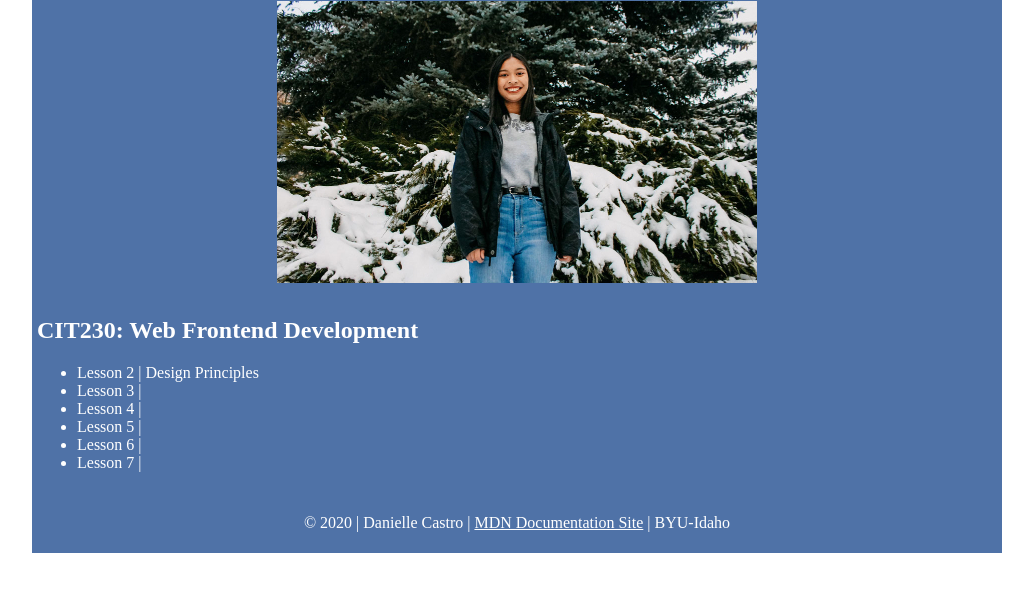
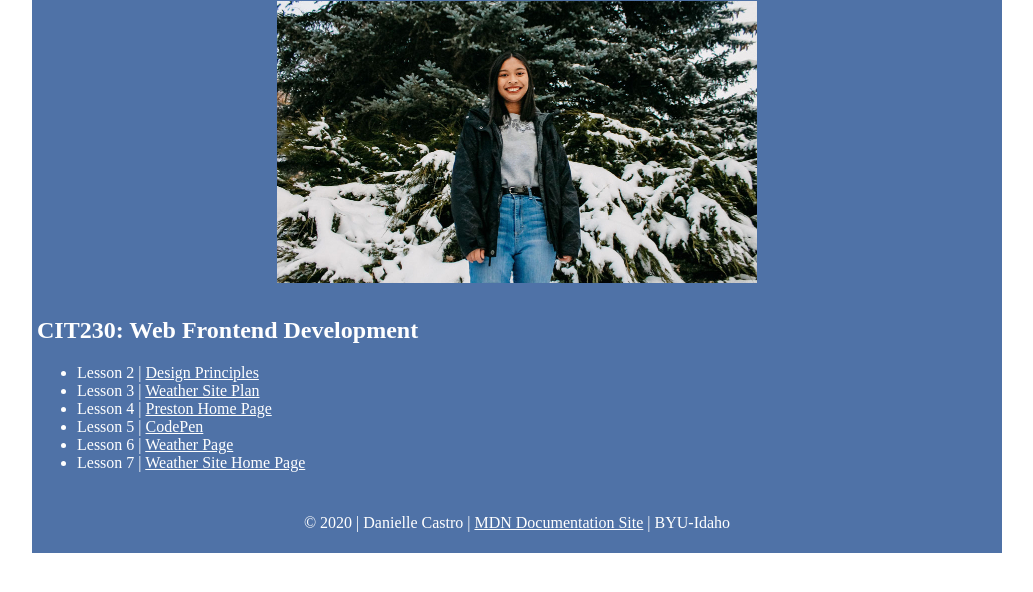
Before and after one commit to daniellecastro/daniellecastro.github.io, a plain HTML site: page index.html in a window 1280 px wide. Shown: the part 92-684 px from the top of the page, without its empty margins (123-1156 px from the left). Drawn offline with Linux system fonts and the light colour scheme; a web font is replaced by a local one.

Commit message:
updated links

```diff
--- a/index.html
+++ b/index.html
@@ -20,12 +20,12 @@
         <main>
             <h2>CIT230: Web Frontend Development</h2>
             <ul>
-                <li>Lesson 2 | Design Principles</li>
-                <li>Lesson 3 |</li>
-                <li>Lesson 4 |</li>
-                <li>Lesson 5 |</li>
-                <li>Lesson 6 |</li>
-                <li>Lesson 7 |</li>
+                <li>Lesson 2 | <a href="#">Design Principles</a></li>
+                <li>Lesson 3 | <a href="#">Weather Site Plan</a></li>
+                <li>Lesson 4 | <a href="#">Preston Home Page</a></li>
+                <li>Lesson 5 | <a href="#">CodePen</a></li>
+                <li>Lesson 6 | <a href="#">Weather Page</a></li>
+                <li>Lesson 7 | <a href="#">Weather Site Home Page</a></li>
             </ul>
         </main>
 
```
